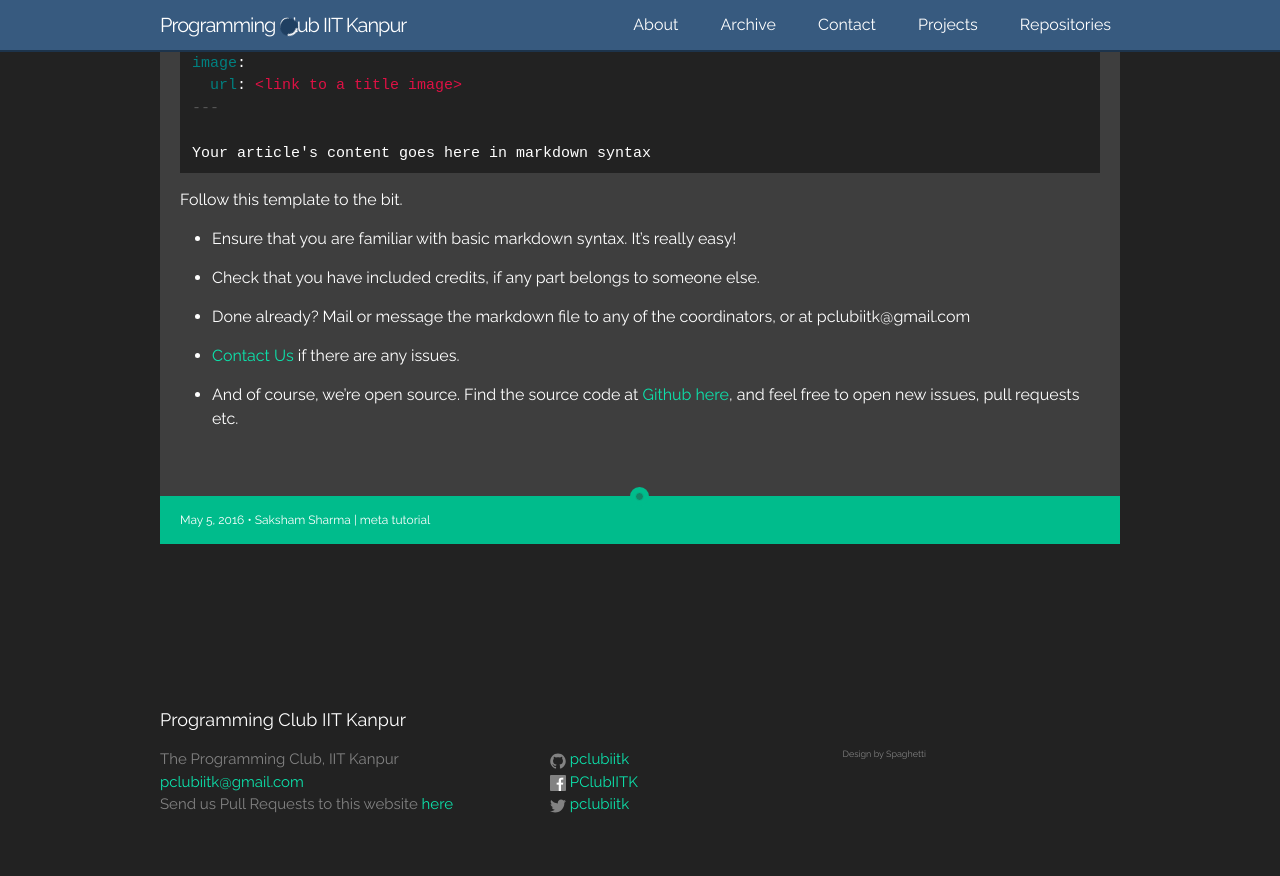
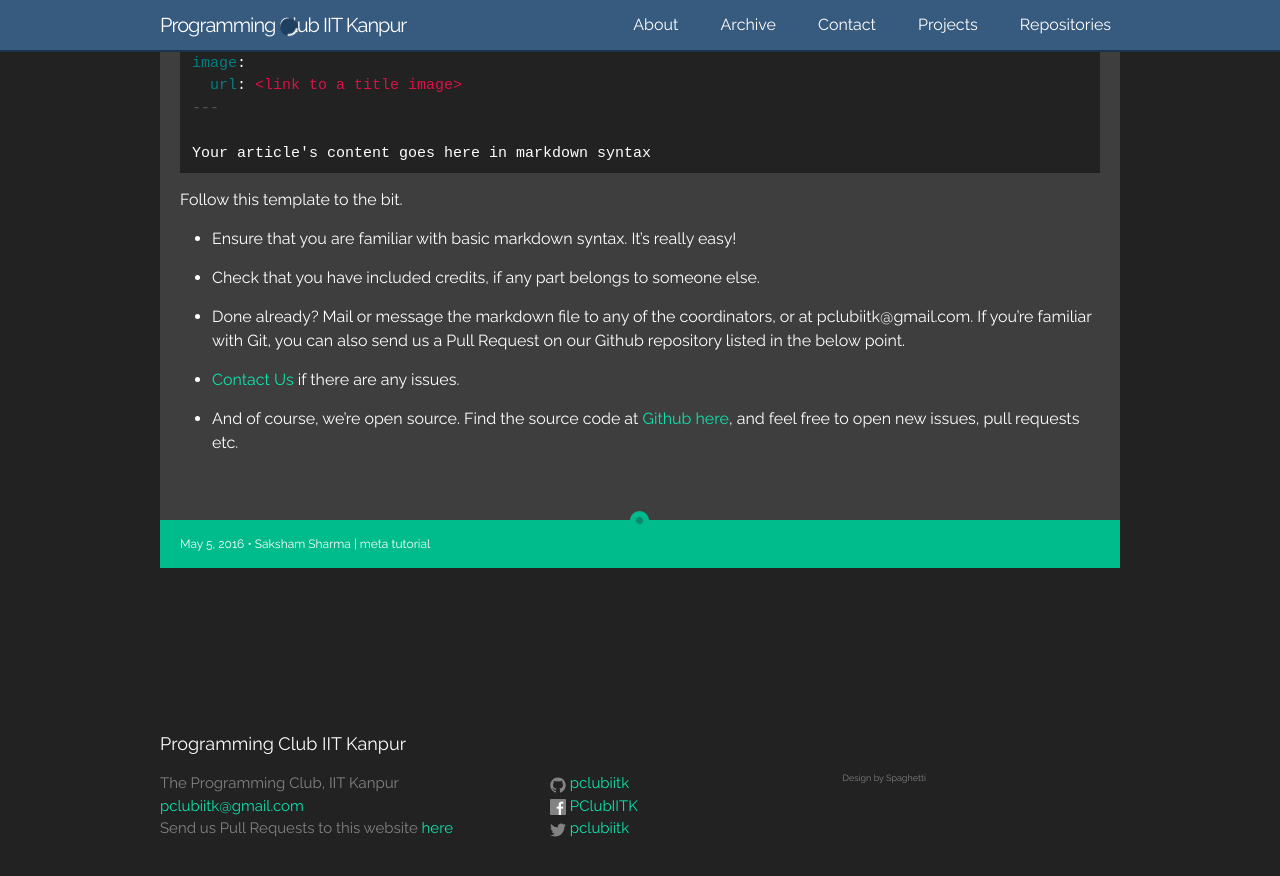
Before and after one commit to pclubiitk/pclub.in, a Jekyll site: the page built from _posts/2016-05-05-posttemplate.md, in a window 1280 px wide and 900 px high, scrolled down 585 px. Shown: the top 876 px of the window. Built offline with Jekyll 4.4.1, drawn with Linux system fonts in a browser that asks for light colours; nearby versions of some CDN libraries; comment, search, counter and statistics services are not loaded; a style sheet for code colours, icons or effects is not loaded.

Commit message:
Add PR method to contribute articles

```diff
--- a/_posts/2016-05-05-posttemplate.md
+++ b/_posts/2016-05-05-posttemplate.md
@@ -51,7 +51,7 @@ Follow this template to the bit.
 
 - Check that you have included credits, if any part belongs to someone else.
 
-- Done already? Mail or message the markdown file to any of the coordinators, or at pclubiitk@gmail.com
+- Done already? Mail or message the markdown file to any of the coordinators, or at pclubiitk@gmail.com. If you're familiar with Git, you can also send us a Pull Request on our Github repository listed in the below point.
 
 - [Contact Us](/contact.html) if there are any issues.
 
```
